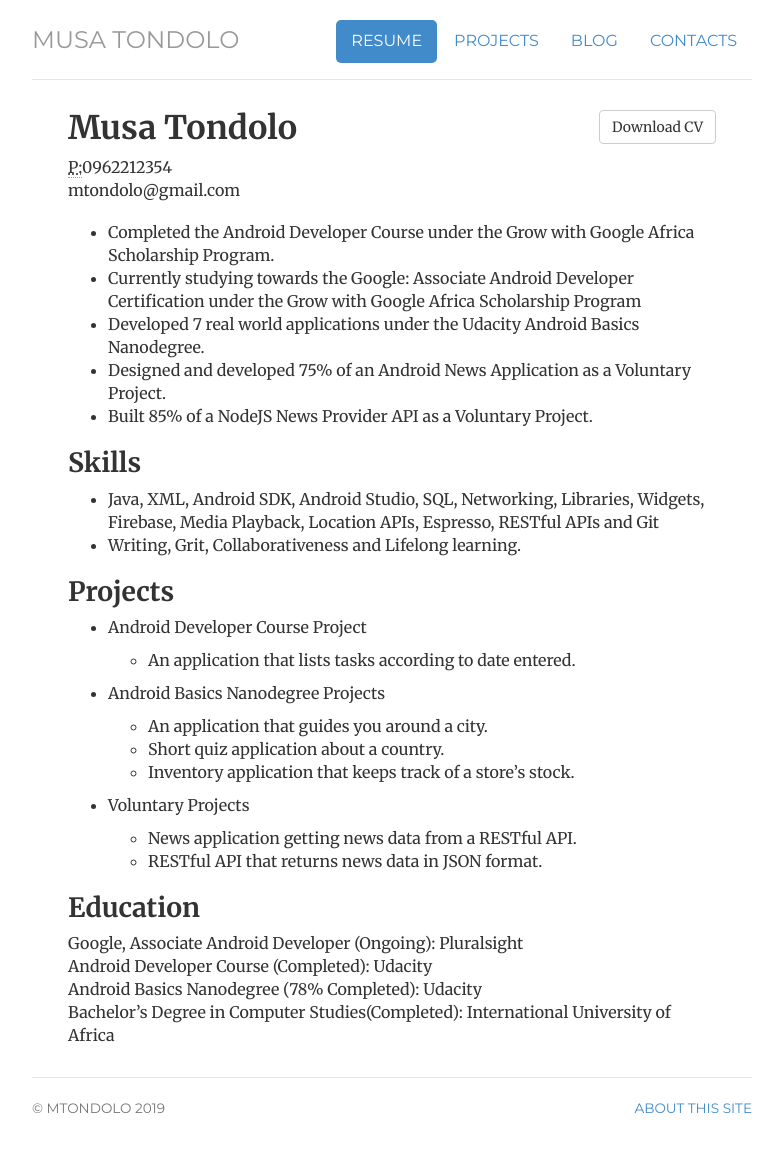
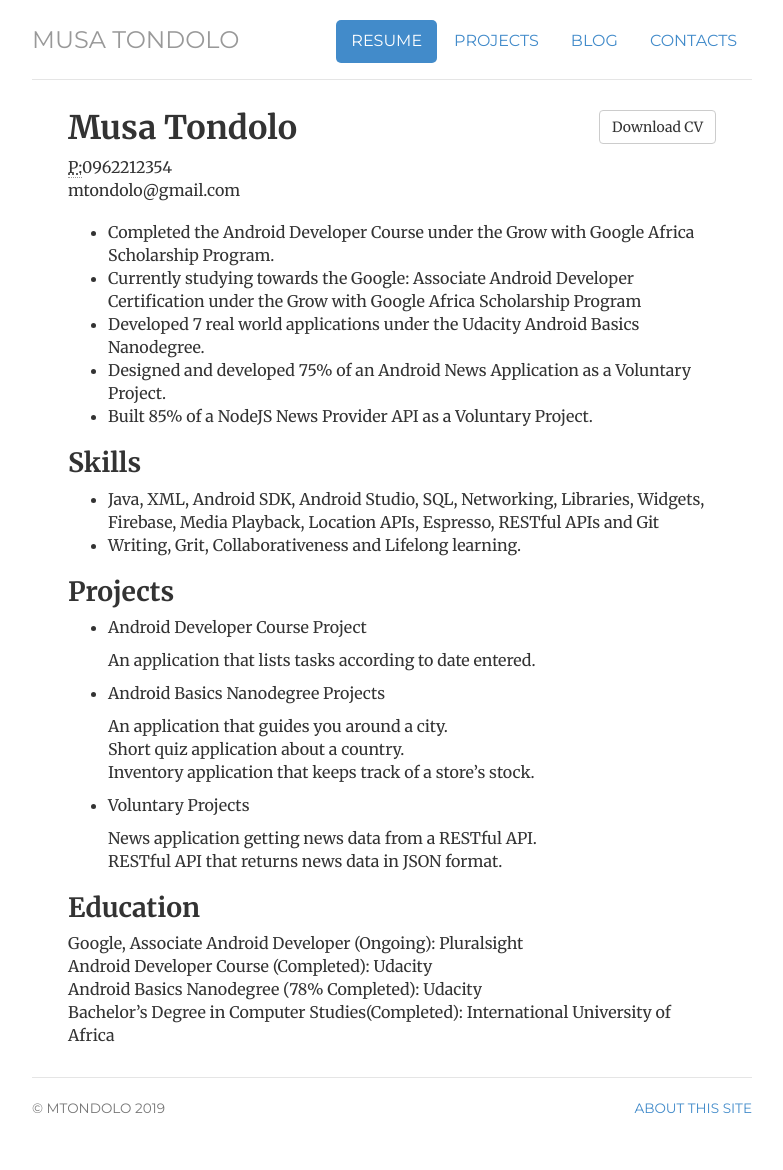
Before and after one commit to mtondolo/mtondolo.github.io, a Jekyll site: the page built from cv/index.html, in a window 1280 px wide. Shown: the whole page, without its empty margins (248-1031 px from the left). Built offline with Jekyll 4.4.1, drawn with Linux system fonts in a browser that asks for light colours.

Commit message:
Update index.html

```diff
--- a/cv/index.html
+++ b/cv/index.html
@@ -41,13 +41,13 @@ description: Current Resume for Musa Tondolo, an Android Developer supplimented
 	                        <ul>
 				<li>Android Developer Course Project</li>
 					<p>
-					<ul>
+					<ul class="list-unstyled">
 					<li>An application  that lists tasks according to date entered.</li>
 					</ul>
 					</p>
 				<li>Android Basics Nanodegree Projects</li>
 					<p>
-					<ul>
+					<ul class="list-unstyled">
 					<li>An application that guides you around a city.</li>
 					<li>Short quiz application about a country.</li>
 					<li>Inventory application  that keeps track of a store’s stock.</li>
@@ -55,7 +55,7 @@ description: Current Resume for Musa Tondolo, an Android Developer supplimented
 					</p>
 				<li>Voluntary Projects</li>
                                         <p>
-					<ul>
+					<ul class="list-unstyled">
 					<li>News application getting news data from a RESTful API.</li>
 					<li>RESTful API that returns news data in JSON format.</li>
 					</ul>
```
